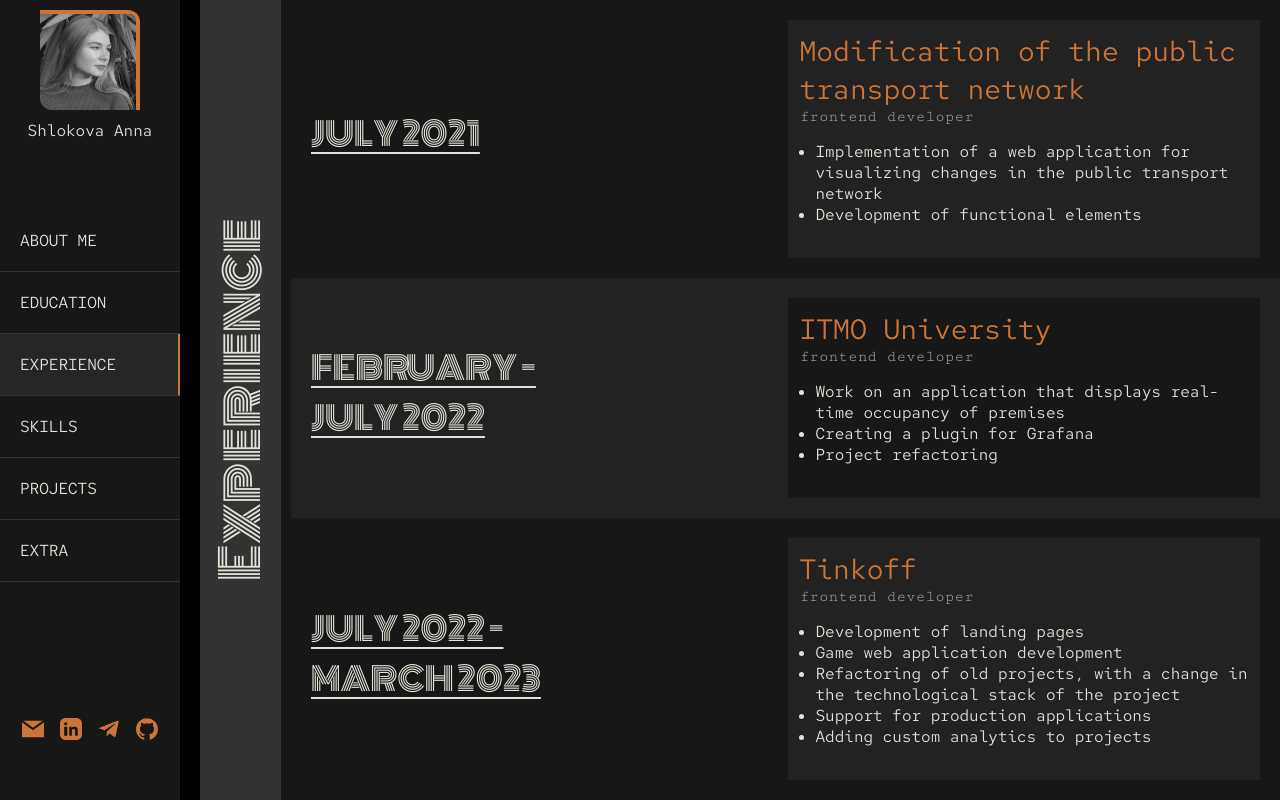
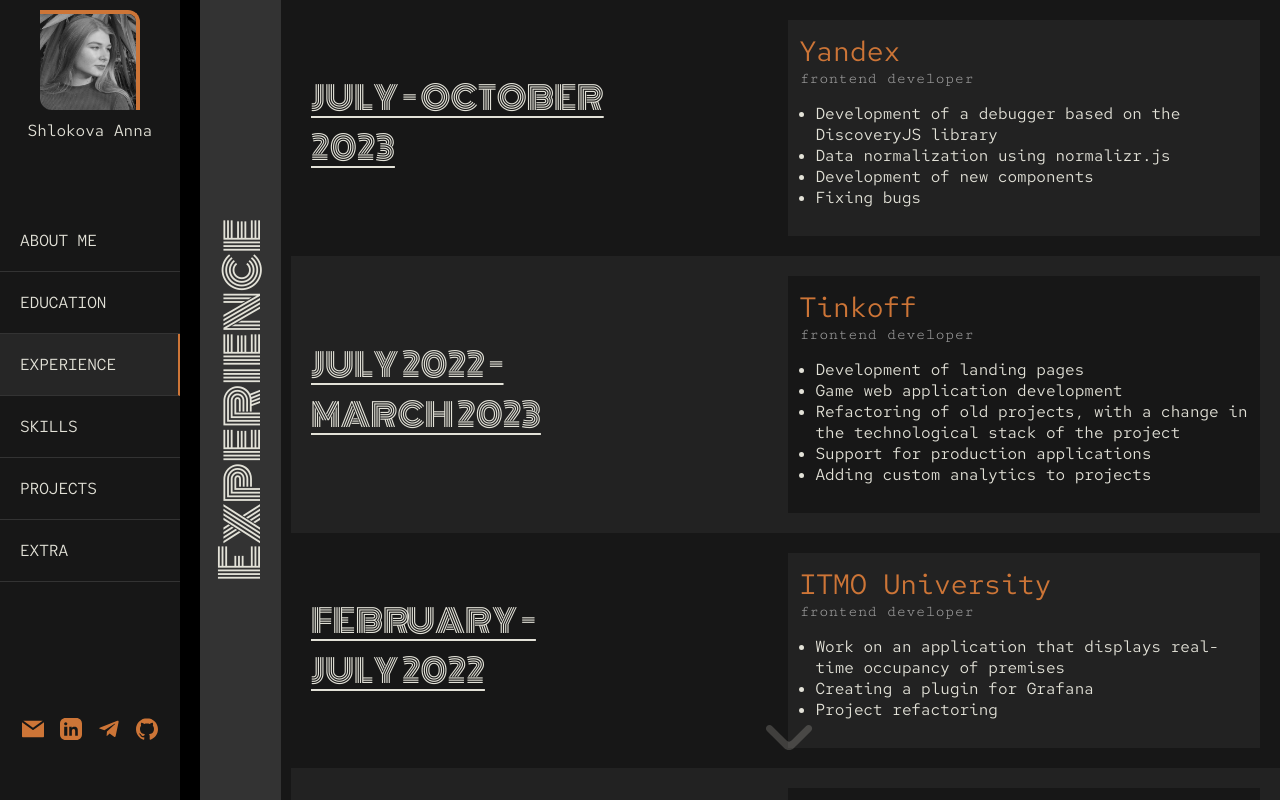
Before and after one commit to Shlokova/CV-next, a Next.js app: page /experience in a window 1280 px wide. Built offline with nearby package versions, Linux system fonts and the light colour scheme.

Commit message:
обновила резюме

```diff
--- a/pages/experience.tsx
+++ b/pages/experience.tsx
@@ -1,13 +1,43 @@
-import React from 'react';
+import React, { useEffect, useRef, useState } from "react";
 import s from '../styles/pages/ExperiencePage.module.css';
 import {resources} from '../resources/resources';
 import {Title} from '@/ui/kit/Title/Title';
 
 const ExperiencePage: React.FC = () => {
+  const ref = useRef<HTMLDivElement>(null);
+  const [topVisible, setTopVisible] = useState(false);
+  const [isUpButton, setIsUpButton] = useState(false);
+
+  useEffect(() => {
+    if (ref.current) {
+
+      ref.current.addEventListener('scroll',()=>{
+        if (ref.current?.scrollTop === 0){
+          setIsUpButton(false);
+        } else if (ref.current?.scrollTop + ref.current?.clientHeight){
+          setIsUpButton(true);
+        }
+      });
+
+      if (ref.current.scrollHeight > ref.current.clientHeight) {
+        setTopVisible(true);
+      }
+    };
+
+  }, []);
+
+  const scroll = () => {
+    ref.current &&
+      ref.current.scrollTo({
+        top: isUpButton ? 0 : ref.current.scrollHeight,
+        behavior: 'smooth',
+      });
+  };
+
   return (
     <div className={s.root}>
       <Title text={resources.experiencePage.title} className={s.title} />
-      <div className={s.information}>
+      <div className={s.information} ref={ref}>
         {resources.experiencePage.information.map((el) => (
           <div className={s.informationItem} key={el.workplace}>
             <div className={s.date}>{el.years}</div>
@@ -22,6 +52,9 @@
             </div>
           </div>
         ))}
+        {
+          topVisible && <button className={[s.moreButton, isUpButton ? s.buttonUp : s.buttonDown].join(' ')} onClick={scroll}/>
+        }
       </div>
     </div>
   );
--- a/resources/resources.ts
+++ b/resources/resources.ts
@@ -58,7 +58,7 @@
         university: 'St Petersburg University',
         educationProgram: 'Applied Mathematics, Fundamental Informatics and Programming',
         place: 'Saint Petersburg',
-        years: '2021 - present',
+        years: '2021',
       },
       {
         university: 'BEEINTERNS',
@@ -78,14 +78,29 @@
     title: 'Experience',
     information: [
       {
-        workplace: 'Modification of the public transport network',
+        workplace: 'Yandex',
         tasks: [
-          'Implementation of a web application for visualizing changes in the public transport network',
-          'Development of functional elements',
+          'Development of a debugger based on the DiscoveryJS library',
+          'Data normalization using normalizr.js',
+          'Development of new components',
+          'Fixing bugs',
         ],
-        technology: ['JS', 'HTML', 'CSS', 'RestAPI'],
+        technology: ['TypeScript', 'React', 'SCSS', 'Hermione', 'DiscoveryJS'],
         post: 'frontend developer',
-        years: 'July 2021',
+        years: 'July - October 2023',
+      },
+      {
+        workplace: 'Tinkoff',
+        tasks: [
+          'Development of landing pages',
+          'Game web application development',
+          'Refactoring of old projects, with a change in the technological stack of the project',
+          'Support for production applications',
+          'Adding custom analytics to projects',
+        ],
+        technology: ['JS', 'TypeScript', 'React', 'PostCSS', 'NextJs', 'RestApi', 'Vue', 'MobX'],
+        post: 'frontend developer',
+        years: 'July 2022 - March 2023',
       },
       {
         workplace: 'ITMO University ',
@@ -99,17 +114,14 @@
         years: 'February - July 2022',
       },
       {
-        workplace: 'Tinkoff',
+        workplace: 'Modification of the public transport network',
         tasks: [
-          'Development of landing pages',
-          'Game web application development',
-          'Refactoring of old projects, with a change in the technological stack of the project',
-          'Support for production applications',
-          'Adding custom analytics to projects',
+          'Implementation of a web application for visualizing changes in the public transport network',
+          'Development of functional elements',
         ],
-        technology: ['JS', 'TypeScript', 'React', 'PostCSS', 'NextJs', 'RestApi', 'Vue', 'MobX'],
+        technology: ['JS', 'HTML', 'CSS', 'RestAPI'],
         post: 'frontend developer',
-        years: 'July 2022 - March 2023',
+        years: 'July 2021',
       },
     ],
   },
--- a/styles/pages/ExperiencePage.module.css
+++ b/styles/pages/ExperiencePage.module.css
@@ -21,6 +21,7 @@
 }
 
 .information{
+    position: relative;
     display: grid;
     grid-template-columns: 1fr;
     color: var(--light-background-color);
@@ -98,3 +99,38 @@
 .tasks{
     padding-left: 16px;
 }
+.moreButton {
+    position: fixed;
+    background: none;
+    border: none;
+    bottom: 20px;
+    left: 50%;
+    display: none;
+    opacity: 0.2;
+    justify-content: center;
+
+    @media (--mobile-l) {
+        display: flex;
+        left: calc(50% + 55px);
+    }
+
+    @media (--desktop) {
+        left: calc(50% + 149px);
+    }
+}
+
+.buttonDown{
+    transform: translateX(-50%) rotate(0deg);
+}
+
+.buttonUp{
+    transform: translateX(-50%) rotate(180deg);
+}
+
+.moreButton::after {
+    content: url("/static/navigation/down.svg");
+}
+
+.moreButton:hover {
+    opacity: 0.6;
+}
```
Also changed, not shown: public/static/navigation/down.svg (added), 1 other file (tests, documents, lock files or other folders).
